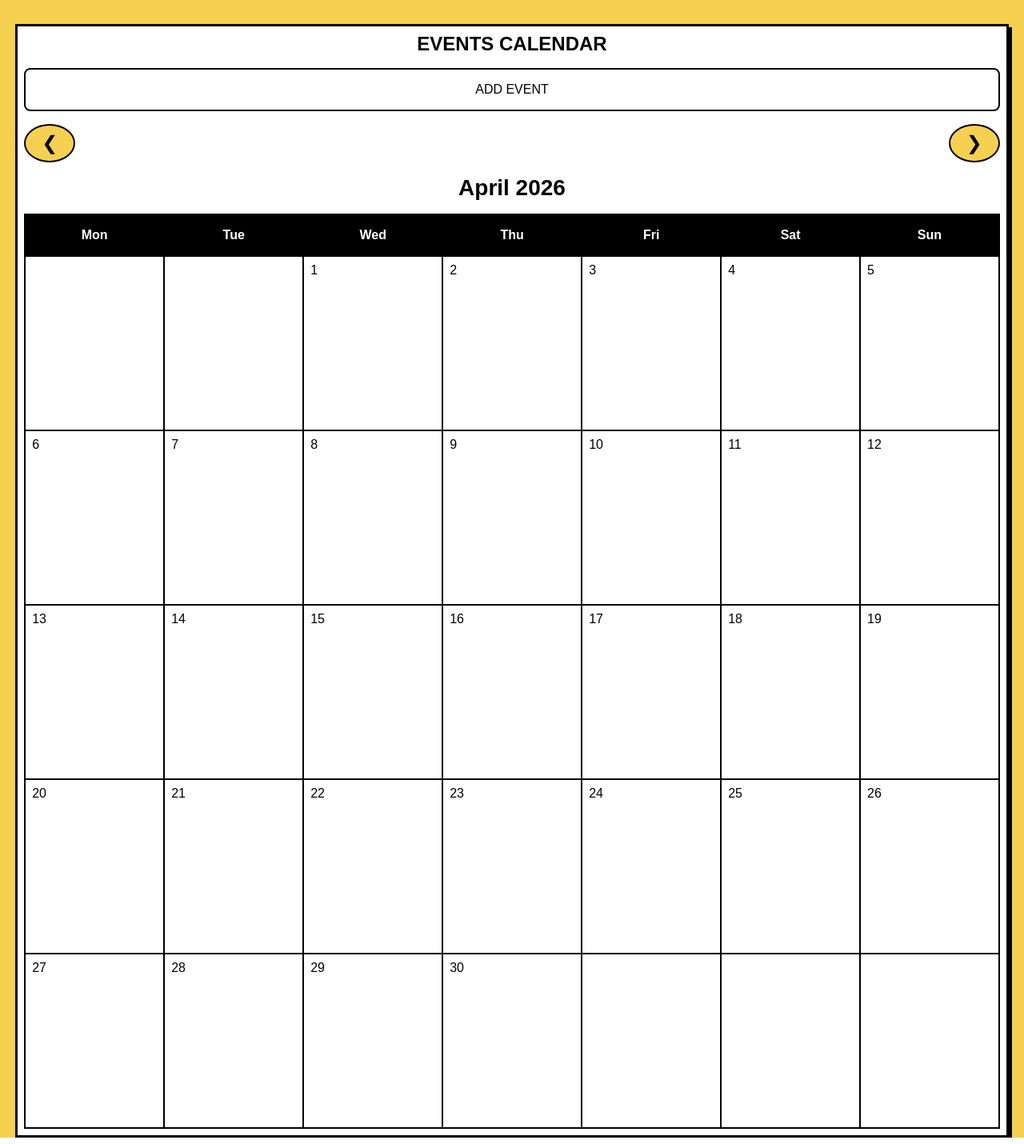
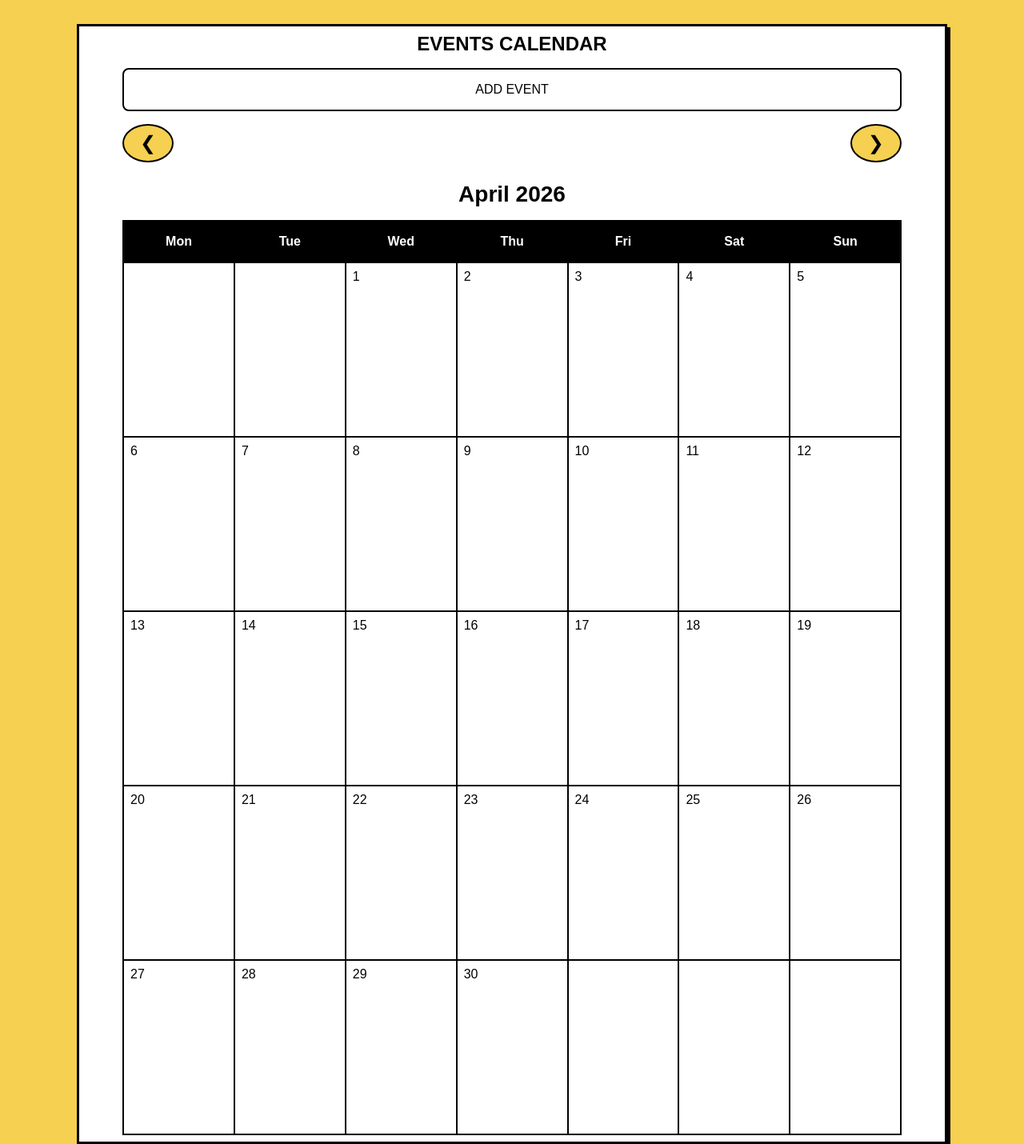
Before and after one commit to CatherineP37/Django-events-calendar, a Django app: page / in a window 1280 px wide. Shown: the whole page at 80% size. Run offline with Django 5.2, Linux system fonts and the light colour scheme; data that the repository does not hold is empty.

Commit message:
Edit widths for mobile screen sizes in style.css

```diff
--- a/events_calendar/static/style.css
+++ b/events_calendar/static/style.css
@@ -14,23 +14,22 @@ body {
 
 .calendar-container {
     background-color: #FFFFFF;
-    width: 97%;
-    padding: 8px;
+    width: 100%;
+    padding: 8px 0;
     display: flex;
     flex-direction: column;
-    gap: 8px 1rem 8px 1rem;
+    gap: 8px;
     margin: 30px auto 0 auto;
     border: 3px solid #000000;
-    box-shadow: 4px 4px 0 0 hsl(0, 0%, 0%);
 }
 
 /* Calendar header */
 
 .calendar-header {
     background-color: #FFFFFF;
-    width: 100%;
+    width: 97%;
     padding: 0;
-    margin: 0;
+    margin: 0 auto;
     display: flex;
     flex-direction: column;
     gap: 16px;
@@ -134,7 +133,7 @@ td {
 }
 
 .content {
-    min-height: 200px;
+    min-height: 100px;
     display: flex;
     flex-direction: column;
     justify-content: flex-start;
@@ -239,6 +238,33 @@ main {
 
 @media screen and (min-width: 576px) {
 
+    /* Calendar container */
+
+    .calendar-container {
+        width: 85%;
+        box-shadow: 4px 4px 0 0 hsl(0, 0%, 0%);
+    }
+
+    /* Calendar header */
+
+    .calendar-header {
+        width: 90%;
+    }
+
+    /* Calendar */
+
+    table {
+        width: 90%;
+    }
+
+    .content {
+        min-height: 200px;
+    }
+
+
+
+
+
 
 
 }
```
